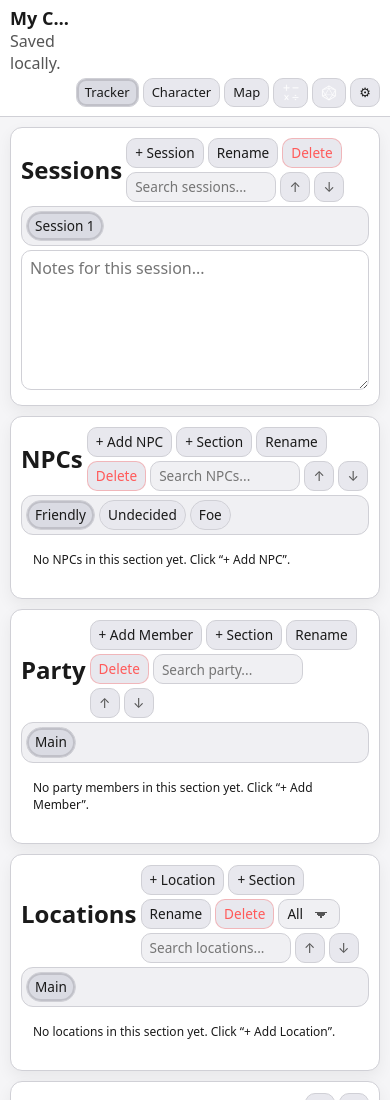
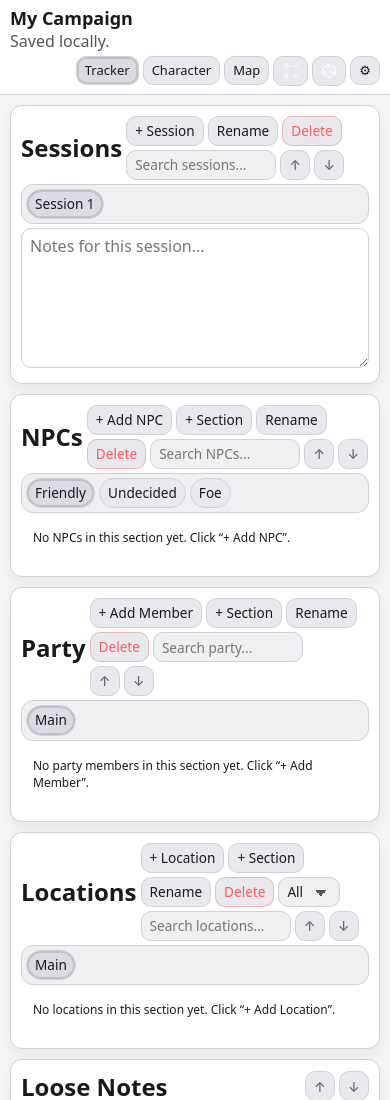
Before and after one commit to Lrmann818/CampaignTracker, a plain HTML site: page index.html in a window 390 px wide. Shown: the top 1100 px of the page. Drawn offline with Linux system fonts and the light colour scheme.

Commit message:
Update styles.css

```diff
--- a/styles.css
+++ b/styles.css
@@ -1387,38 +1387,37 @@ label.settingsItem {
 @media (max-width: 600px) {
   .topbar {
     display: grid;
-    grid-template-columns: 1fr;
+    grid-template-columns: 1fr auto;  /* key change */
     grid-template-rows: auto auto;
     gap: 4px;
     align-items: center;
+    padding: 8px 10px;
   }
 
-  /* Title (and status) get the full first row */
+  /* Title + status take the full width (both columns) */
   .titlewrap {
     grid-row: 1;
+    grid-column: 1 / -1;             /* key change */
+    min-width: 0;
   }
 
-  /* Controls sit on row 2 */
-  .topbarCenter,
+  /* Row 2: clock left, controls right */
+  .topbarCenter {
+    grid-row: 2;
+    grid-column: 1;
+  }
+
   .topbarRight {
     grid-row: 2;
+    grid-column: 2;
+    justify-content: flex-end;
   }
 
-  /* Give the title a bit more breathing room on mobile */
+  /* Optional: give title a bit more breathing room on mobile */
   #campaignTitle {
     font-size: 18px;
   }
-
-  /* Keep row-2 controls aligned nicely */
-  .topbarRight {
-    justify-content: flex-start;
-  }
-}
-
-@media (max-width: 600px) {
-  .topbar { padding: 8px 10px; }
-}
-
+}
 
 /* ======================
    Option B: universal panel header -> content spacing
```
